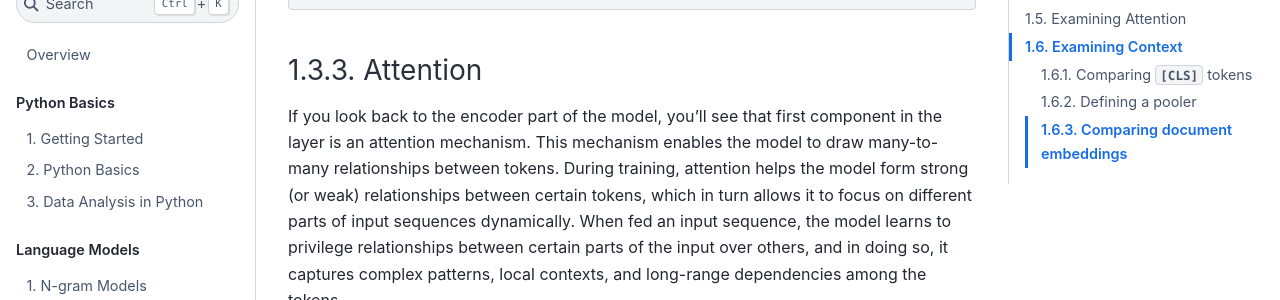
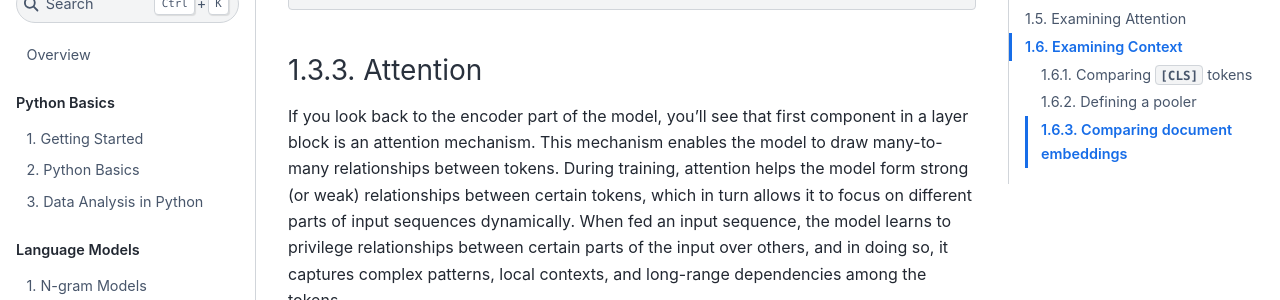
Before and after one commit to t-shoemaker/2024_dtl_lm-interpretability, a Jupyter Book: the page built from chapters/07_intro-to-llms.md, in a window 1280 px wide and 900 px high, scrolled down 7851 px. Shown: the part 154-454 px from the top of the window. Built offline with Jupyter Book 1.0.4 settings and Sphinx 7.4.7 and the Sphinx Book theme 1.1.4, drawn with Linux system fonts in a browser that asks for light colours; some of the changed lines change nothing that is shown; some of the changed text lies outside the part shown.

Commit message:
Layer flow clarifications and variable tweaks

````diff
--- a/chapters/07_intro-to-llms.md
+++ b/chapters/07_intro-to-llms.md
@@ -414,7 +414,7 @@
 ### Attention
 
 If you look back to the encoder part of the model, you'll see that first
-component in the layer is an attention mechanism. This mechanism enables
+component in a layer block is an attention mechanism. This mechanism enables
 the model to draw many-to-many relationships between tokens. During training,
 attention helps the model form strong (or weak) relationships between certain
 tokens, which in turn allows it to focus on different parts of input sequences
@@ -619,12 +619,13 @@
 
 ### Activation layer
 
-Finally, the model passes the data through an **activation layer**. This layer
-introduces non-linearity in the model, which in turn allows it to learn more
-complex patterns that cannot be approximated through simple, linear
-relationships. You can think of linear layers as filters of a sort: they use
-specially designed cutoffs to determine how input values are transformed into
-outputs.
+Finally, after the model runs through blocks of attention, linear
+transformation, and normalization/dropout, it passes the data through an
+**activation layer**. This layer introduces non-linearity in the model, which
+in turn allows it to learn more complex patterns that cannot be approximated
+through simple, linear relationships. You can think of linear layers as filters
+of a sort: they use specially designed cutoffs to determine how input values
+are transformed into outputs.
 
 There are several different kinds of activation functions. We'll demonstrate a
 few below. First, we create a set of linear input values $[-5, 5]$ and
@@ -904,13 +905,13 @@
 for layer in attentions:
     # Drop `[CLS]` and `[SEP]`, then take the max over the heads
     layer = layer[:, 1:-1, 1:-1]
-    avg_attention = layer.max(axis = 0)
+    max_attention = layer.max(axis = 0)
 
     # March through each token and find the maximum value in the attention
     # layer
     layer_result = []
     for idx, token in enumerate(tokens):
-        highest_idx = np.argmax(avg_attention[idx, :])
+        highest_idx = np.argmax(max_attention[idx, :])
         highest_token = tokens[highest_idx]
         layer_result.append((token, highest_token))
 
@@ -918,7 +919,7 @@
     highest_attention_tokens.append(layer_result)
 ```
 
-Now, for the three layers above, we print out every token in the input sequence
+For the three layers above, we now print out every token in the input sequence
 along with the token that scores highest in the attention matrix.
 
 ```{code-cell}
````
